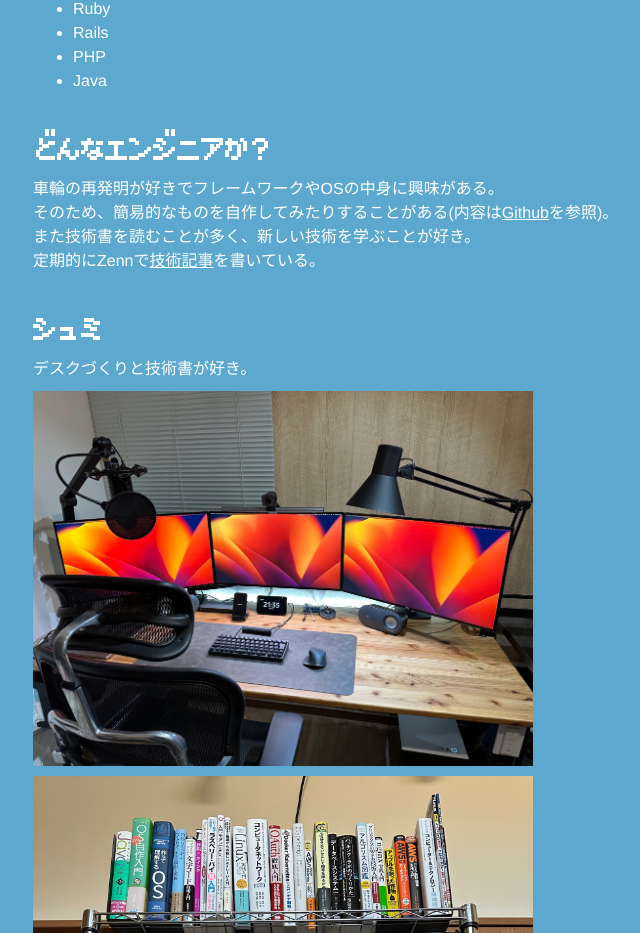
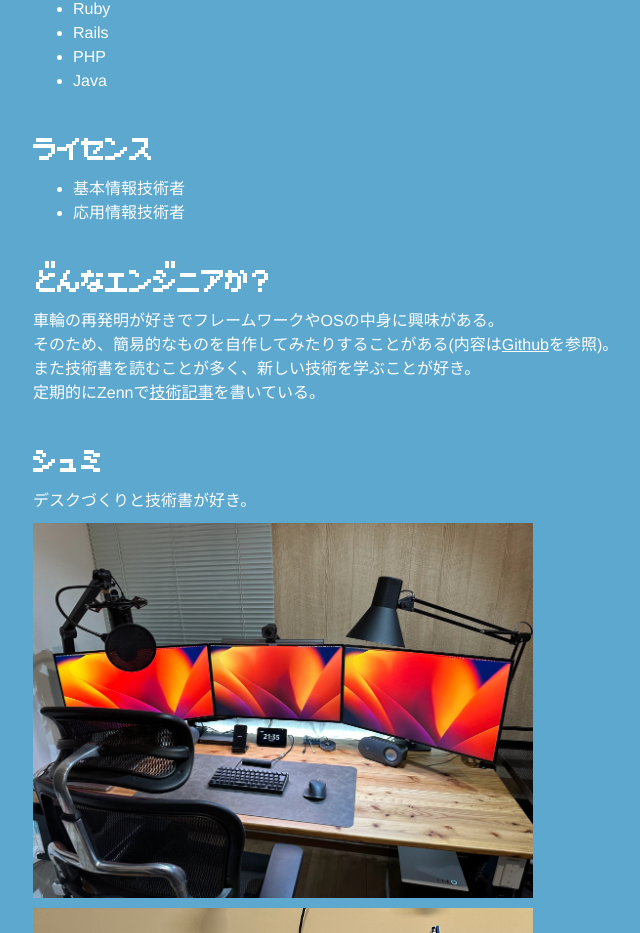
Before and after one commit to mesichicken/home, a Vue app: page /me in a window 1280 px wide. Shown: the part 856-1789 px from the top of the page, without its empty margins (67-707 px from the left). Built offline with nearby package versions, Linux system fonts and the light colour scheme; no server answers.

Commit message:
資格情報の追加

```diff
--- a/src/views/ProfileView.vue
+++ b/src/views/ProfileView.vue
@@ -34,6 +34,16 @@
           <li>Rails</li>
           <li>PHP</li>
           <li>Java</li>
+        </ul>
+      </p>
+    </div>
+
+    <h2>ライセンス</h2>
+    <div class="license normal-font">
+      <p>
+        <ul>
+          <li>基本情報技術者</li>
+          <li>応用情報技術者</li>
         </ul>
       </p>
     </div>
```
